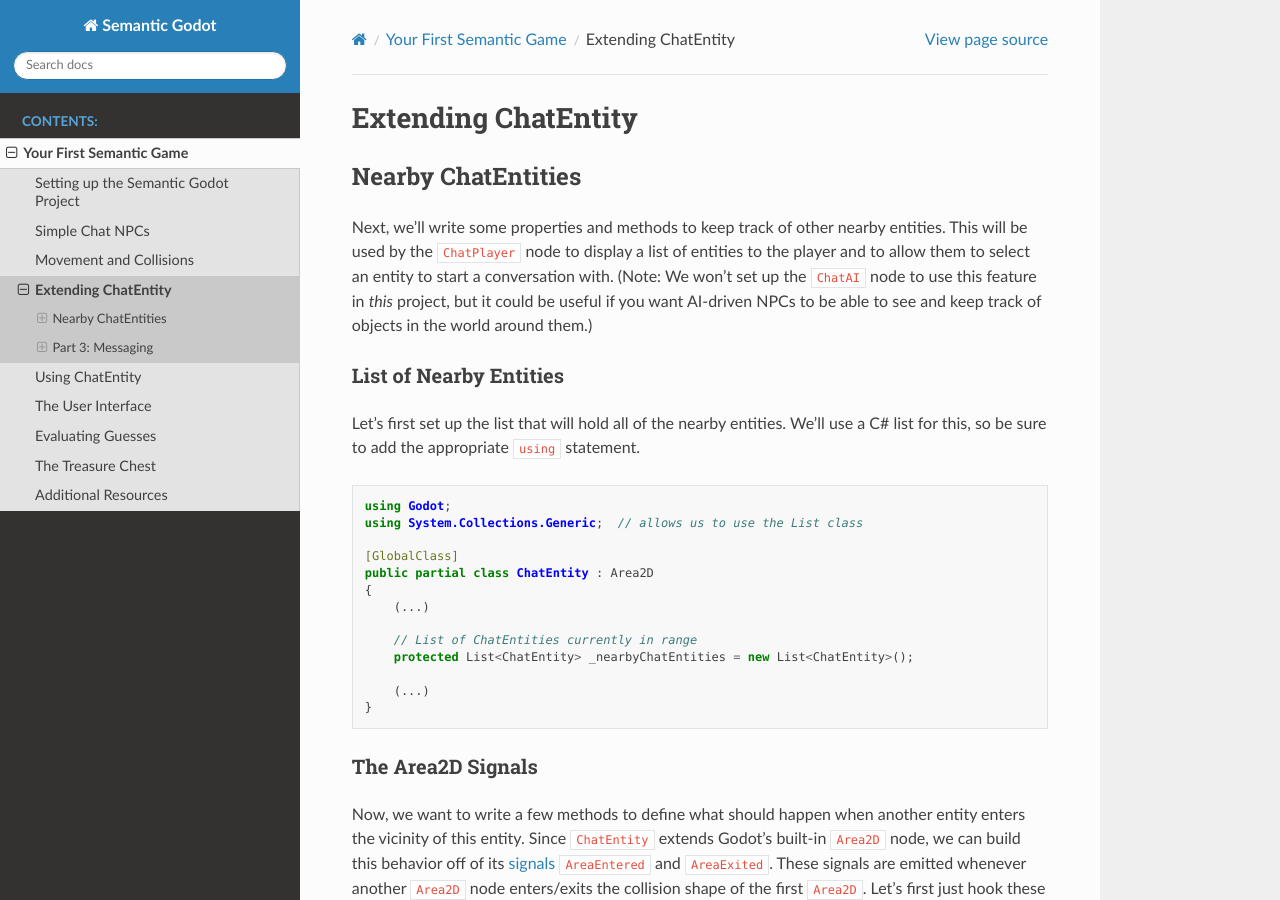
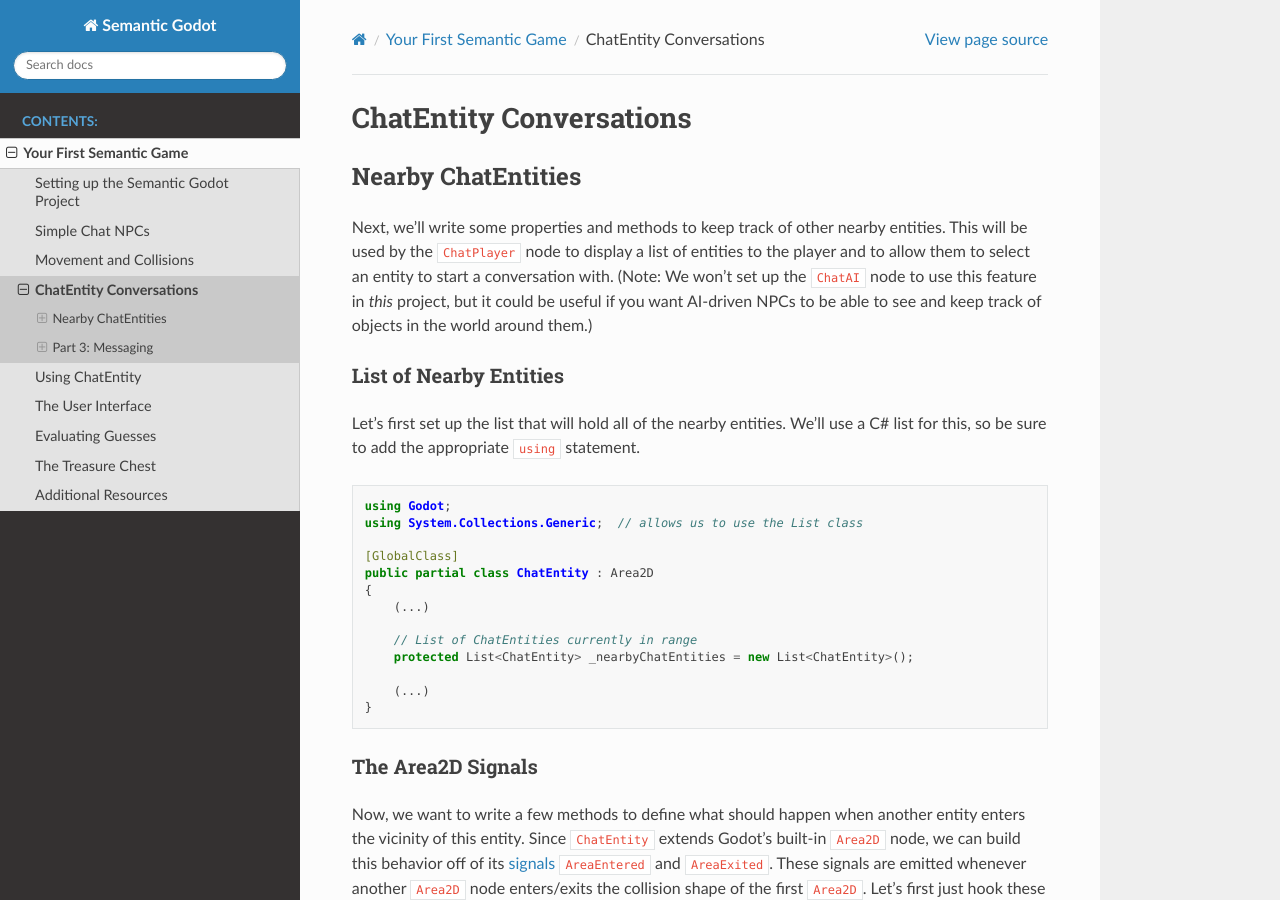
Before and after one commit to RaiderSoft/semantic-godot, a Sphinx documentation site: the page built from docs/first_semantic_game/04.chatEntity_conversations.rst, in a window 1280 px wide and 900 px high. Built offline with Sphinx 7.4.7 and the Read the Docs theme 2.0.0, drawn with Linux system fonts in a browser that asks for light colours.

Commit message:
Rename 04.a_creating_chatEntity.rst -> 04.chatEntity_conversations.rst

```diff
--- a/docs/first_semantic_game/04.a_creating_chatEntity.rst
+++ b/docs/first_semantic_game/04.chatEntity_conversations.rst
@@ -1,5 +1,5 @@
-Extending ChatEntity
-====================
+ChatEntity Conversations
+========================
 
 Nearby ChatEntities
 --------------------
--- a/docs/first_semantic_game/index.rst
+++ b/docs/first_semantic_game/index.rst
@@ -142,7 +142,7 @@ It has ChatGPT's usual corny style, and it reads like an OpenAI advert, but... /
    01.project_setup
    02.simple_chat_npcs
    03.movement_and_collisions
-   04.a_creating_chatEntity
+   04.chatEntity_conversations
    04.b_using_chatEntity
    05.user_interface
    06.evaluating_guesses
```
